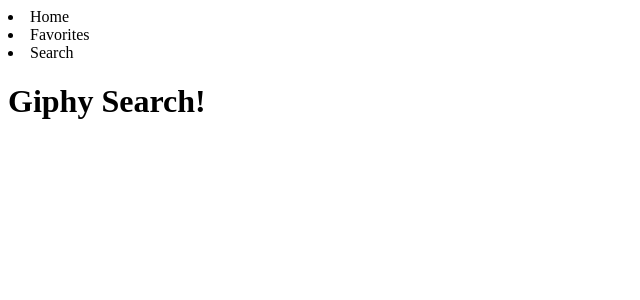
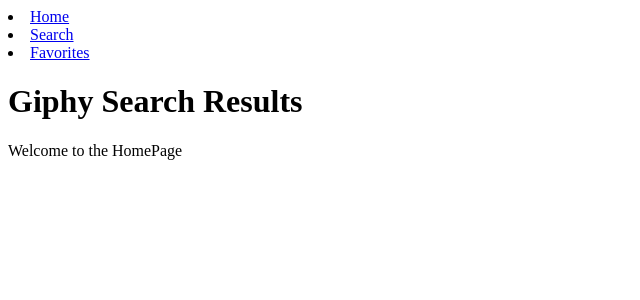
Before and after one commit to zahnow/group-giphy-project, a React (Create React App) app: page /#/ in a window 1280 px wide. Shown: the top 300 px of the page, without its empty margins (0-640 px from the left). Built offline with nearby package versions, Linux system fonts and the light colour scheme.

Commit message:
added routes and links to app

```diff
--- a/package.json
+++ b/package.json
@@ -14,6 +14,7 @@
     "react-router-dom": "^5.3.0",
     "react-scripts": "^5.0.0",
     "redux": "^4.1.2",
+    "redux-logger": "^3.0.6",
     "redux-saga": "^1.1.3"
   },
   "devDependencies": {
--- a/src/components/App/App.js
+++ b/src/components/App/App.js
@@ -1,14 +1,30 @@
 import React from 'react';
+import { HashRouter as Router, Route, Link } from 'react-router-dom';
+
+import SearchPage from '../SearchPage/SearchPage';
+import FavortiesPage from '../FavoritesPage/FavoritesPage';
+import HomePage from '../HomePage/HomePage';
 
 function App(props) {
   return (
     <div>
+      <Router>
       <header>
-        <li>Home</li>
-        <li>Favorites</li>
-        <li>Search</li>
+        <li><Link to="/">Home </Link></li>
+        <li><Link to="/searchPage">Search </Link></li>
+        <li><Link to="/favoritesPage">Favorites </Link></li>
       </header>
-      <h1>Giphy Search!</h1>
+      <h1>Giphy Search Results</h1>
+        <Route path="/" exact>
+          <HomePage />
+        </Route>
+        <Route path="/searchPage">
+          <SearchPage />
+        </Route>
+        <Route path="/favoritesPage">
+          <FavortiesPage />
+        </Route>
+      </Router>
     </div>
   );
 }
--- /dev/null
+++ b/src/components/FavoritesPage/FavoritesPage.jsx
@@ -0,0 +1,11 @@
+
+
+function FavortiesPage(){
+
+    return(
+        <>
+            <p>Welcome to the Favorites Page</p>
+        </>
+    );
+}
+export default FavortiesPage;
--- /dev/null
+++ b/src/components/HomePage/HomePage.jsx
@@ -0,0 +1,11 @@
+
+
+function HomePage(){
+
+    return(
+        <>
+            <p>Welcome to the HomePage</p>
+        </>
+    );
+}
+export default HomePage;
--- /dev/null
+++ b/src/components/SearchPage/SearchPage.jsx
@@ -0,0 +1,11 @@
+
+
+function SearchPage(){
+
+    return(
+        <>
+            <p>Welcome to the Search Page</p>
+        </>
+    );
+}
+export default SearchPage;
```
